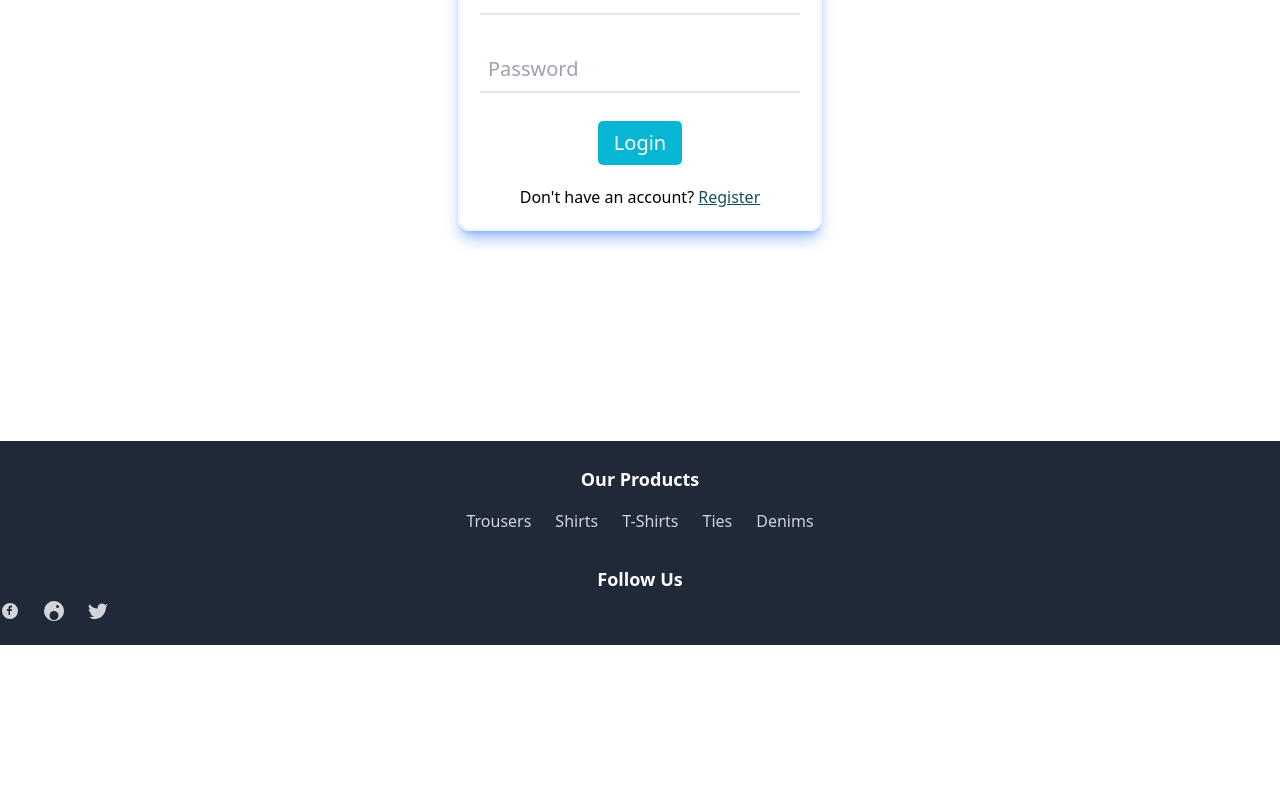
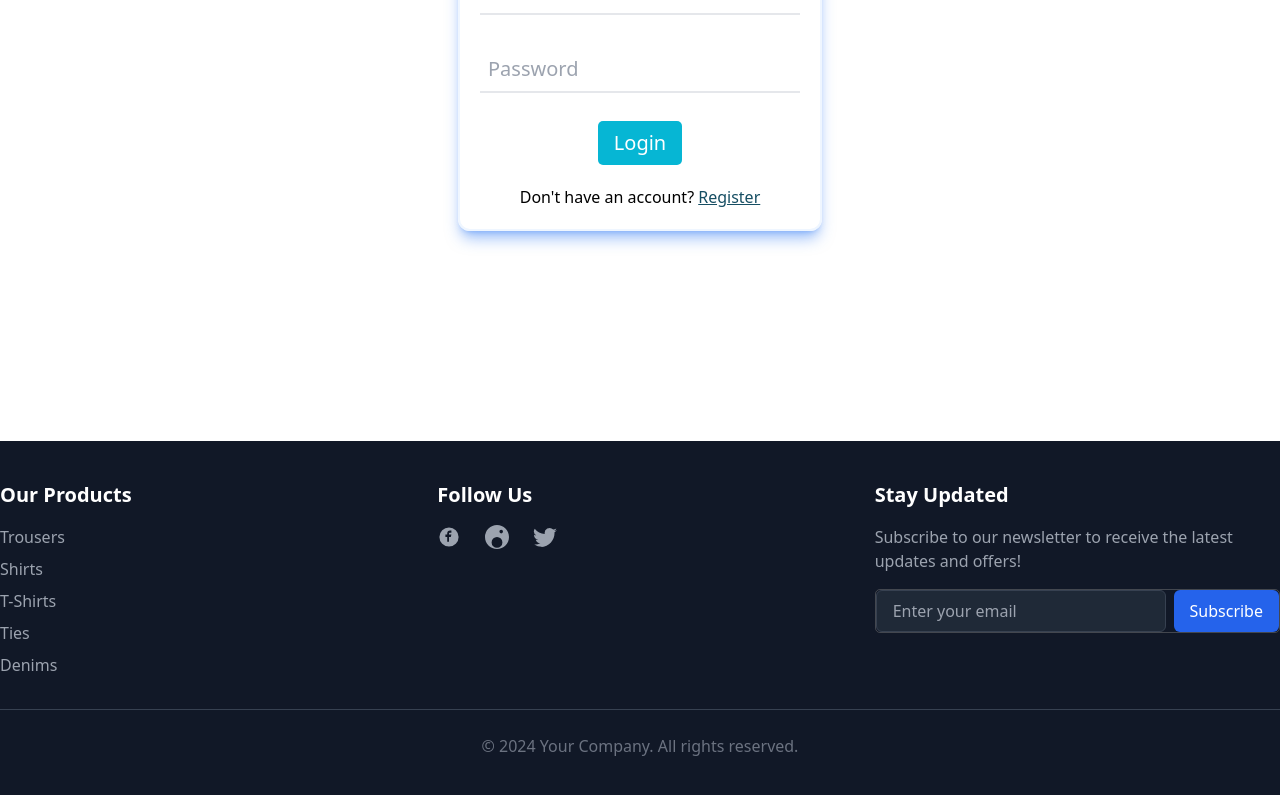
Before and after one commit to divyaagrawal261/E-Commerce-Frontend, a React (Create React App) app: page /login in a window 1280 px wide. Shown: the part 415-1210 px from the top of the page. Before the commit the page ends 1060 px from the top, so only its background shows below. Built offline with nearby package versions, Linux system fonts and the light colour scheme.

Commit message:
revamped footer

```diff
--- a/src/components/Footer.jsx
+++ b/src/components/Footer.jsx
@@ -1,68 +1,80 @@
-import React from 'react'
+import React from 'react';
 import { Link } from 'react-router-dom';
 
 const Footer = () => {
   return (
-    <footer className="bg-gray-800 text-white py-6">
-      <div className="container mx-auto text-center">
-        <h2 className="text-lg font-semibold">Our Products</h2>
-        <ul className="flex justify-center gap-6 mt-4">
-          <li>
-            <Link to="/products/trousers" className="text-gray-300 hover:text-white">
-              Trousers
-            </Link>
-          </li>
-          <li>
-            <Link to="/products/shirts" className="text-gray-300 hover:text-white">
-              Shirts
-            </Link>
-          </li>
-          <li>
-            <Link to="/products/t-shirts" className="text-gray-300 hover:text-white">
-              T-Shirts
-            </Link>
-          </li>
-          <li>
-            <Link to="/products/ties" className="text-gray-300 hover:text-white">
-              Ties
-            </Link>
-          </li>
-          <li>
-            <Link to="/products/denims" className="text-gray-300 hover:text-white">
-              Denims
-            </Link>
-          </li>
-        </ul>
+    <footer className="bg-gray-900 text-gray-400 py-10">
+      <div className="container mx-auto grid grid-cols-1 md:grid-cols-3 gap-8">
 
-        <div className="mt-8">
-          <h3 className="text-lg font-semibold">Follow Us</h3>
-          <ul className="flex gap-6 mt-2">
+        <div>
+          <h2 className="text-xl font-bold text-white mb-4">Our Products</h2>
+          <ul className="space-y-2">
             <li>
-              <Link to="#" rel="noreferrer" target="_blank" className="text-gray-300 transition hover:opacity-75">
-                <span className="sr-only">Facebook</span>
-                <svg xmlns="http://www.w3.org/2000/svg" className="h-5 w-5" viewBox="0 0 20 20" fill="currentColor">
-                  <path d="M10 2a8 8 0 1 0 8 8 8.009 8.009 0 0 0-8-8zm.5 12h-2V10H7V8h1.5V7a2.5 2.5 0 0 1 2.5-2.5H12v2h-1.5A.5.5 0 0 0 10 7v1h2l-.5 2h-1.5v4z" />
-                </svg>
-              </Link>
+              <Link to="/products/trousers" className="hover:text-white transition">Trousers</Link>
             </li>
             <li>
-              <Link to="#" rel="noreferrer" target="_blank" className="text-gray-300 transition hover:opacity-75">
-                <span className="sr-only">Instagram</span>
-                <svg xmlns="http://www.w3.org/2000/svg" className="h-5 w-5" viewBox="0 0 20 20" fill="currentColor">
-                  <path d="M10 0a10 10 0 0 0-10 10c0 5.523 4.477 10 10 10s10-4.477 10-10S15.523 0 10 0zm4.5 14.5a4.5 4.5 0 1 1-9 0 4.5 4.5 0 0 1 9 0zM15 5.5a1.5 1.5 0 1 1-3 0 1.5 1.5 0 0 1 3 0z" />
-                </svg>
-              </Link>
+              <Link to="/products/shirts" className="hover:text-white transition">Shirts</Link>
             </li>
             <li>
-              <Link to="#" rel="noreferrer" target="_blank" className="text-gray-300 transition hover:opacity-75">
-                <span className="sr-only">Twitter</span>
-                <svg xmlns="http://www.w3.org/2000/svg" className="h-5 w-5" viewBox="0 0 20 20" fill="currentColor">
-                  <path d="M6.29 18.25c7.546 0 11.66-6.248 11.66-11.65 0-.178 0-.356-.013-.532A8.287 8.287 0 0 0 20 4.458a8.17 8.17 0 0 1-2.357.646 4.115 4.115 0 0 0 1.804-2.272 8.186 8.186 0 0 1-2.605.996 4.104 4.104 0 0 0-7.003 3.736A11.646 11.646 0 0 1 1.42 3.147a4.094 4.094 0 0 0 1.27 5.467 4.082 4.082 0 0 1-1.854-.513v.051a4.104 4.104 0 0 0 3.292 4.008 4.074 4.074 0 0 1-1.852.07 4.103 4.103 0 0 0 3.83 2.843A8.231 8.231 0 0 1 1 16.29a11.588 11.588 0 0 0 6.29 1.839" />
-                </svg>
-              </Link>
+              <Link to="/products/t-shirts" className="hover:text-white transition">T-Shirts</Link>
+            </li>
+            <li>
+              <Link to="/products/ties" className="hover:text-white transition">Ties</Link>
+            </li>
+            <li>
+              <Link to="/products/denims" className="hover:text-white transition">Denims</Link>
             </li>
           </ul>
         </div>
+
+        <div>
+          <h3 className="text-xl font-bold text-white mb-4">Follow Us</h3>
+          <ul className="flex gap-6">
+            <li>
+              <a href="#" target="_blank" rel="noreferrer" className="hover:text-white transition">
+                <span className="sr-only">Facebook</span>
+                <svg xmlns="http://www.w3.org/2000/svg" className="h-6 w-6" viewBox="0 0 20 20" fill="currentColor">
+                  <path d="M10 2a8 8 0 1 0 8 8 8.009 8.009 0 0 0-8-8zm.5 12h-2V10H7V8h1.5V7a2.5 2.5 0 0 1 2.5-2.5H12v2h-1.5A.5.5 0 0 0 10 7v1h2l-.5 2h-1.5v4z" />
+                </svg>
+              </a>
+            </li>
+            <li>
+              <a href="#" target="_blank" rel="noreferrer" className="hover:text-white transition">
+                <span className="sr-only">Instagram</span>
+                <svg xmlns="http://www.w3.org/2000/svg" className="h-6 w-6" viewBox="0 0 20 20" fill="currentColor">
+                  <path d="M10 0a10 10 0 0 0-10 10c0 5.523 4.477 10 10 10s10-4.477 10-10S15.523 0 10 0zm4.5 14.5a4.5 4.5 0 1 1-9 0 4.5 4.5 0 0 1 9 0zM15 5.5a1.5 1.5 0 1 1-3 0 1.5 1.5 0 0 1 3 0z" />
+                </svg>
+              </a>
+            </li>
+            <li>
+              <a href="#" target="_blank" rel="noreferrer" className="hover:text-white transition">
+                <span className="sr-only">Twitter</span>
+                <svg xmlns="http://www.w3.org/2000/svg" className="h-6 w-6" viewBox="0 0 20 20" fill="currentColor">
+                  <path d="M6.29 18.25c7.546 0 11.66-6.248 11.66-11.65 0-.178 0-.356-.013-.532A8.287 8.287 0 0 0 20 4.458a8.17 8.17 0 0 1-2.357.646 4.115 4.115 0 0 0 1.804-2.272 8.186 8.186 0 0 1-2.605.996 4.104 4.104 0 0 0-7.003 3.736A11.646 11.646 0 0 1 1.42 3.147a4.094 4.094 0 0 0 1.27 5.467 4.082 4.082 0 0 1-1.854-.513v.051a4.104 4.104 0 0 0 3.292 4.008 4.074 4.074 0 0 1-1.852.07 4.103 4.103 0 0 0 3.83 2.843A8.231 8.231 0 0 1 1 16.29a11.588 11.588 0 0 0 6.29 1.839" />
+                </svg>
+              </a>
+            </li>
+          </ul>
+        </div>
+
+        <div>
+          <h3 className="text-xl font-bold text-white mb-4">Stay Updated</h3>
+          <p className="mb-4">Subscribe to our newsletter to receive the latest updates and offers!</p>
+          <form className="flex gap-2">
+            <input
+              type="email"
+              placeholder="Enter your email"
+              className="px-4 py-2 rounded-md bg-gray-800 w-full max-w-full text-white border border-gray-700 focus:outline-none focus:border-white"
+            />
+            <button className="bg-blue-600 px-4 py-2 text-white rounded-md hover:bg-blue-700 transition">
+              Subscribe
+            </button>
+          </form>
+        </div>
+      </div>
+
+      <div className="border-t border-gray-700 mt-8 pt-6 text-center text-gray-500">
+        <p>&copy; 2024 Your Company. All rights reserved.</p>
       </div>
     </footer>
   );
```
